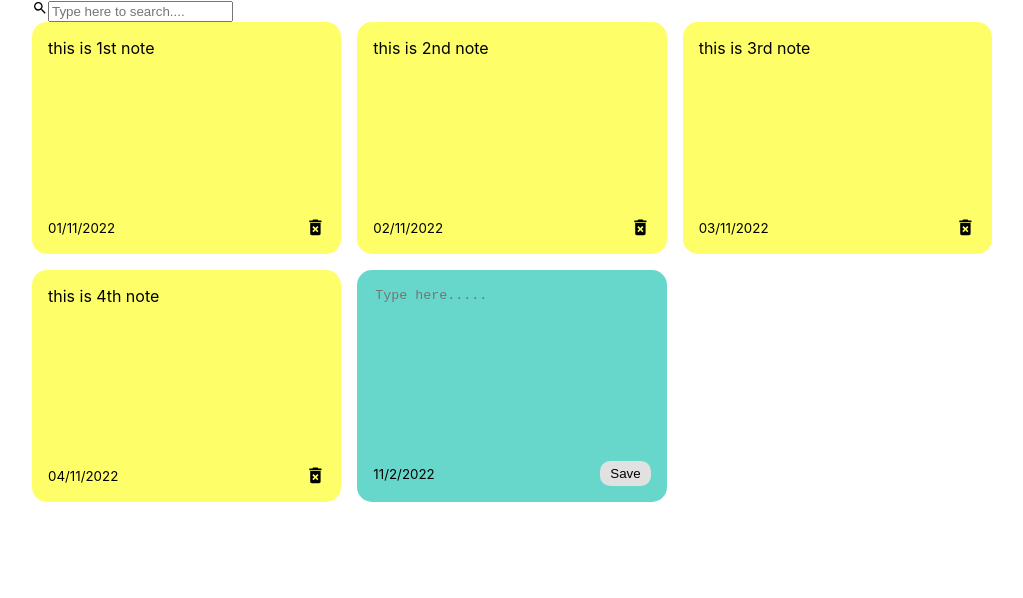
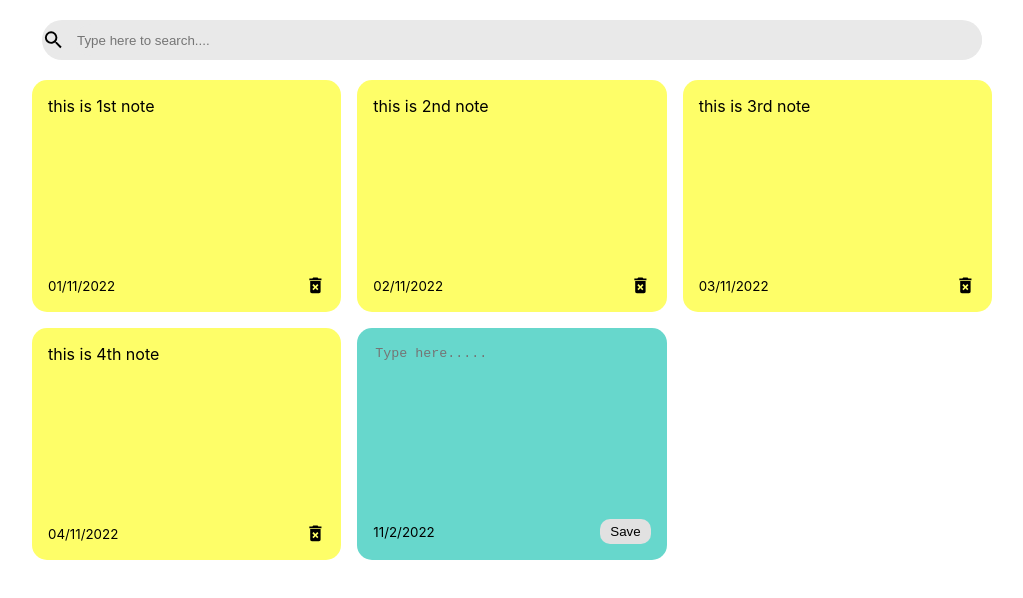
Before and after one commit to Jothishwar/React-Notes-App, a React (Create React App) app: page / in a window 1280 px wide. Shown: the top 598 px of the page, without its empty margins (128-1151 px from the left). Built offline with nearby package versions, Linux system fonts and the light colour scheme; the HTML template or start-up script is replaced by a standard one.

Commit message:
styled searchbar

```diff
--- a/src/components/Search.js
+++ b/src/components/Search.js
@@ -4,7 +4,7 @@ import { MdSearch } from "react-icons/md";
 function Search(){
 	return (
 		<div className='search'>
-			<MdSearch />
+			<MdSearch size='1.5em'/>
 			<input type='text' placeholder='Type here to search....' />
 		</div>
 	)
--- a/src/index.css
+++ b/src/index.css
@@ -74,3 +74,25 @@ textarea:focus{
   cursor: pointer;
   background-color: #32cd32;
 }
+
+.search{
+  background-color: rgb(233, 233, 233);
+  border-radius: 20px;
+  display: flex;
+  align-items: center;
+  height: 40px;
+  margin: 20px 10px;
+}
+
+.search input{
+  border: none;
+  height: 30px;
+  background-color: rgb(233, 233, 233);
+  width: 100%;
+  margin-left: 10px;
+  border-radius: 20px;
+}
+
+.search input:focus{
+  outline: none;
+}
```
